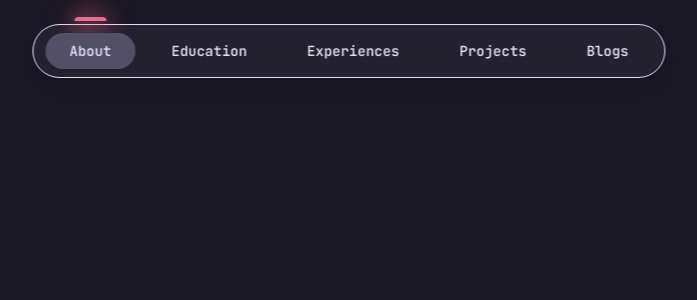
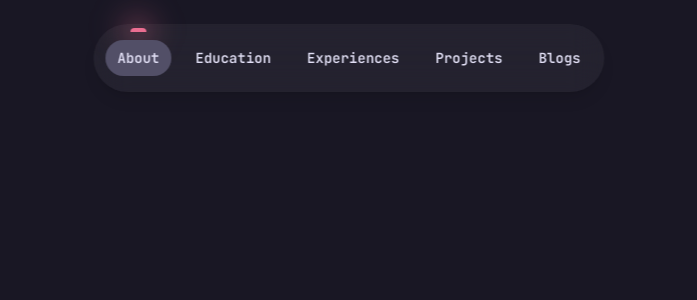
Before and after one commit to xavierchen0/portfolio-website, a React (Vite) app: page / in a window 1280 px wide. Shown: the top 300 px of the page, without its empty margins (291-988 px from the left). Built offline with nearby package versions, Linux system fonts and the light colour scheme.

Commit message:
feat: improved navbar

```diff
--- a/src/components/NavBar.jsx
+++ b/src/components/NavBar.jsx
@@ -24,16 +24,17 @@ export function NavBar({ items, className }) {
   // 2. create the inner navbar container for visual presentation of the navitems
   // 3. create each item's button
   return (
-    // TODO: Fix scaling for mobile
     <div
-      className={`fixed ${
+      className={`fixed bottom-0 left-1/2 z-50 mb-6 -translate-x-1/2 transition-all duration-500 ease-out md:top-0 md:mt-6 ${
         isScrolled
-          ? "md:top-1/2 md:left-6 md:flex md:-translate-y-1/2 md:flex-col"
-          : "bottom-0 left-1/2 z-50 -translate-x-1/2 sm:top-0"
-      } mb-6 transition-all duration-500 sm:pt-6 ease-out${className || ""}`}
+          ? "ml-9 md:top-1/2 md:left-6 md:-translate-y-1/2 md:flex-col"
+          : "md:top-0 md:mt-6"
+      }`}
     >
       <div
-        className={`${isScrolled ? "sm:flex-col sm:px-2 sm:py-2" : "gap-3 px-3 py-2"} border-border flex items-center rounded-full border bg-gray-100/5 shadow-lg backdrop-blur-lg transition-all duration-300 ease-out`}
+        className={`flex items-center gap-3 rounded-full bg-gray-100/5 px-3 py-4 shadow-lg backdrop-blur-lg transition-all duration-300 ease-out ${
+          isScrolled ? "md:flex-col md:gap-3 md:px-3 md:py-3" : ""
+        }`}
       >
         {items.map((item) => {
           const Icon = item.icon;
@@ -44,9 +45,11 @@ export function NavBar({ items, className }) {
               whileTap={{ scale: 0.9 }}
               key={item.name}
               onClick={() => handleItemClick(item)}
-              className={`${isScrolled ? "sm:px-3 sm:py-3" : "px-6 py-2"} text-foreground/80 hover:text-rosepinelove relative cursor-pointer rounded-full text-sm font-semibold transition-all transition-colors duration-300 ease-out ${isActive ? "bg-rosepinehighlight-high" : ""} `}
+              className={`text-foreground/80 hover:text-rosepinelove relative cursor-pointer rounded-full px-3 py-2 text-sm font-semibold ${
+                isActive ? "bg-rosepinehighlight-high" : ""
+              }`}
             >
-              <span className={`hidden ${isScrolled ? "" : "md:inline"}`}>
+              <span className={`hidden ${isScrolled ? "" : "md:inline"} `}>
                 {item.name}
               </span>
               <span className={`${isScrolled ? "" : "md:hidden"}`}>
@@ -59,22 +62,34 @@ export function NavBar({ items, className }) {
                   initial={false}
                   transition={{
                     type: "spring",
-                    stiffness: 250,
-                    damping: 30,
+                    bounce: 0.2,
+                    duration: 0.1,
                   }}
                 >
                   <div
-                    className={`${isScrolled ? "sm:-left-4 sm:h-8 sm:w-1 sm:translate-y-1 sm:rounded-l-full" : "-top-4 left-1/2 h-1 w-8 -translate-x-1/2 rounded-t-full"} bg-rosepinelove absolute`}
+                    className={`bg-rosepinelove absolute -top-3 left-1/2 h-1 w-4 -translate-x-1/2 rounded-t-full ${
+                      isScrolled
+                        ? "md:top-1/2 md:-left-1.5 md:h-4 md:w-1 md:-translate-y-1/2 md:rounded-full"
+                        : ""
+                    }`}
                   >
                     <div
-                      className={`${isScrolled ? "sm: w-6 sm:h-12" : "w-12 sm:h-6"} bg-rosepinelove/20 absolute -top-2 -left-2 rounded-full blur-md`}
-                    />
-                    <div
-                      className={`${isScrolled ? "sm:-left-1 sm:h-8 sm:w-6" : "-top-1 h-6 w-8"} bg-rosepinelove/20 absolute rounded-full blur-md`}
-                    />
-                    <div
-                      className={`${isScrolled ? "sm:left-0" : "top-0"} bg-rosepinelove/20 absolute h-4 w-4 rounded-full blur-md`}
-                    />
+                      className={`bg-rosepinelove/20 absolute -top-2 -left-2 h-6 w-8 rounded-full blur-md ${
+                        isScrolled ? "md:h-8 md:w-6" : ""
+                      }`}
+                    >
+                      <div
+                        className={`bg-rosepinelove/20 absolute -top-1 h-6 w-8 rounded-full blur-md ${
+                          isScrolled ? "md:-left-1 md:h-8 md:w-6" : ""
+                        }`}
+                      >
+                        <div
+                          className={`bg-rosepinelove/20 absolute top-0 h-4 w-4 rounded-full ${
+                            isScrolled ? "md:left-0" : ""
+                          }`}
+                        ></div>
+                      </div>
+                    </div>
                   </div>
                 </motion.div>
               )}
```
